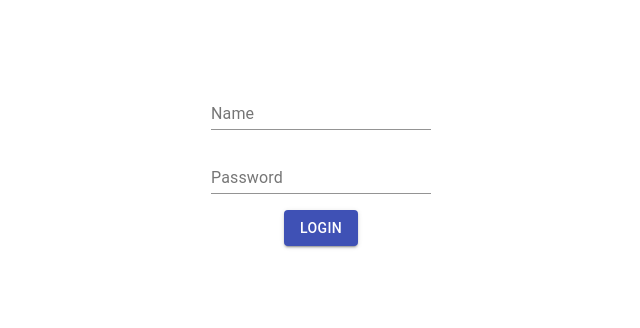
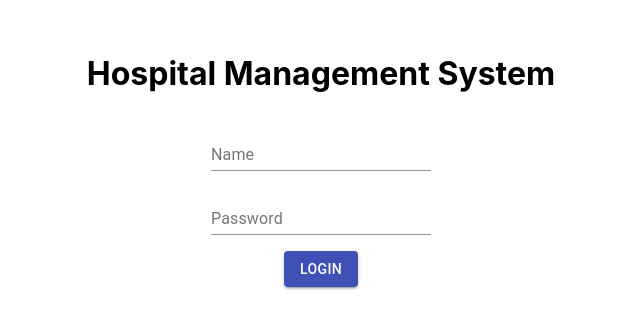
Before and after one commit to aneeshsharma/HospitalManagementFrontend, a React (Create React App) app: page / in a window 1280 px wide. Shown: the part 228-556 px from the top of the page, without its empty margins (319-959 px from the left). Built offline with nearby package versions, Linux system fonts and the light colour scheme.

Commit message:
login nav started

```diff
--- a/src/App.js
+++ b/src/App.js
@@ -2,7 +2,7 @@ import React from 'react';
 import { BrowserRouter, Switch, Route, NavLink } from 'react-router-dom';
 
 import Login from './components/Login';
-// import Dashboard from './Dashboard';
+import Dashboard from './components/Dashboard';
 // import Home from './Home';
 
 function App() {
@@ -13,6 +13,7 @@ function App() {
           <div className="content">
             <Switch>
               <Route exact path="/" component={Login} />
+              <Route path="/dashboard" component={Dashboard} />
               {/* <Route path="/login" component={Login} />
               <Route path="/dashboard" component={Dashboard} /> */}
             </Switch>
--- /dev/null
+++ b/src/components/Dashboard.js
@@ -0,0 +1,18 @@
+import React from 'react';
+import { Container, TextField, Grid, Button, Avatar } from '@material-ui/core';
+import { Link as RouterLink } from 'react-router-dom';
+import { MemoryRouter as Router } from 'react-router';
+
+const LinkBehavior = React.forwardRef((props, ref) => (
+  <RouterLink ref={ref} to="/getting-started/installation/" {...props} />
+));
+
+function Login() {
+  return (
+    <Container maxWidth="100%" style={{height:"100vh"}}>
+        <h1> Dashboard </h1>
+    </Container>
+  );
+}
+
+export default Login;
--- a/src/components/Login.js
+++ b/src/components/Login.js
@@ -1,10 +1,15 @@
 import React from 'react';
 import { Container, TextField, Grid, Button } from '@material-ui/core';
+import { Link as RouterLink } from 'react-router-dom';
+import { MemoryRouter as Router } from 'react-router';
 
 function Login() {
   return (
     <Container maxWidth="100%" style={{height:"100vh"}}>
         <Grid container direction="column" justify="center" spacing={2} alignItems="center" style={{height:"100%"}}>
+            <Grid Item>
+              <h1>Hospital Management System</h1>
+            </Grid>
             <Grid item>
             <TextField id="filled-basic" label="Name" />
             </Grid>
@@ -12,9 +17,11 @@ function Login() {
             <TextField id="filled-basic" label="Password" type="password" />
             </Grid>
             <Grid item >
-            <Button variant="contained" color="primary" >
-                Login
-            </Button>
+            <Router>
+              <Button variant="contained" color="primary" component={RouterLink} to="/dashboard">
+                  Login
+              </Button>
+            </Router>
             </Grid>
         </Grid>
     </Container>
```
